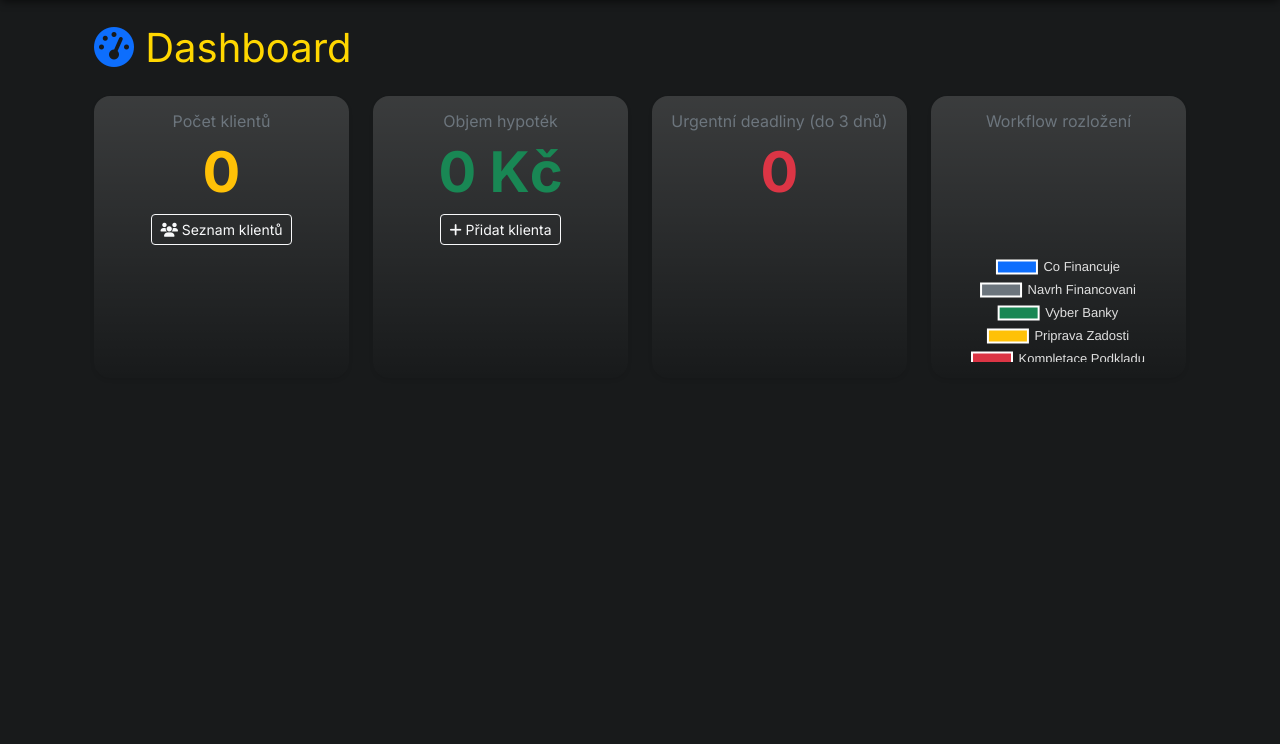
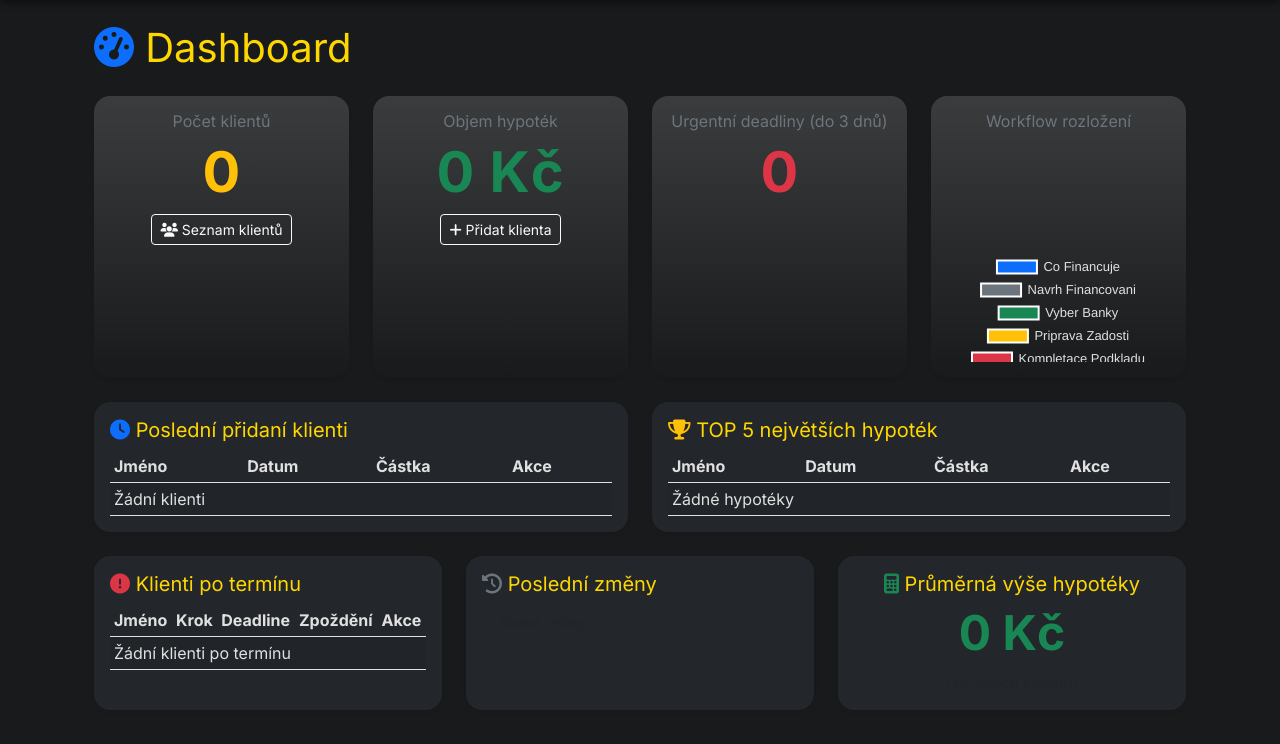
Before and after one commit to PatrikLuks/hypoteky_win, a Django app: page /dashboard/ in a window 1280 px wide. Shown: the part 56-800 px from the top of the page. Run offline with Django 4.2, Linux system fonts and the light colour scheme; data that the repository does not hold is empty.

Commit message:
Dashboard: nové statistiky, sekce a opravy zobrazení

```diff
--- a/klienti/templates/klienti/dashboard.html
+++ b/klienti/templates/klienti/dashboard.html
@@ -1,4 +1,5 @@
 {% extends 'base.html' %}
+{% load l10n %}
 {% block content %}
 <div class="container-fluid">
 <h1 class="mb-4"><i class="fa fa-tachometer-alt text-primary"></i> Dashboard</h1>
@@ -16,7 +17,9 @@
     <div class="card shadow-sm border-0 text-center h-100 bg-gradient" style="background:linear-gradient(135deg,#23272b 60%,#20c997 100%)">
       <div class="card-body">
         <h6 class="card-title text-secondary">Objem hypoték</h6>
-        <div class="display-4 fw-bold text-success">{{ objem_hypotek|floatformat:0 }} Kč</div>
+        <div class="display-4 fw-bold text-success" style="letter-spacing:1px;white-space:nowrap;">
+          {{ objem_hypotek|floatformat:0|localize }} Kč
+        </div>
         <a href="{% url 'klient_create' %}" class="btn btn-sm btn-outline-light mt-2"><i class="fa fa-plus"></i> Přidat klienta</a>
       </div>
     </div>
@@ -69,6 +72,133 @@
   </div>
 {% endif %}
 
+<div class="row mb-4 g-4">
+  <div class="col-lg-6">
+    <div class="card shadow-sm border-0 h-100">
+      <div class="card-body">
+        <h5 class="card-title"><i class="fa fa-clock text-primary"></i> Poslední přidaní klienti</h5>
+        <div class="table-responsive">
+          <table class="table table-sm table-striped align-middle mb-0">
+            <thead>
+              <tr>
+                <th>Jméno</th>
+                <th>Datum</th>
+                <th>Částka</th>
+                <th>Akce</th>
+              </tr>
+            </thead>
+            <tbody>
+              {% for klient in posledni_klienti %}
+              <tr>
+                <td>{{ klient.jmeno }}</td>
+                <td>{{ klient.datum|date:"d.m.Y" }}</td>
+                <td>{% if klient.navrh_financovani_castka %}{{ klient.navrh_financovani_castka|floatformat:0|localize }} Kč{% else %}-{% endif %}</td>
+                <td><a href="{% url 'klient_detail' klient.pk %}" class="btn btn-sm btn-outline-info"><i class="fa fa-eye"></i> Detail</a></td>
+              </tr>
+              {% empty %}
+              <tr><td colspan="4" class="text-muted">Žádní klienti</td></tr>
+              {% endfor %}
+            </tbody>
+          </table>
+        </div>
+      </div>
+    </div>
+  </div>
+  <div class="col-lg-6">
+    <div class="card shadow-sm border-0 h-100">
+      <div class="card-body">
+        <h5 class="card-title"><i class="fa fa-trophy text-warning"></i> TOP 5 největších hypoték</h5>
+        <div class="table-responsive">
+          <table class="table table-sm table-striped align-middle mb-0">
+            <thead>
+              <tr>
+                <th>Jméno</th>
+                <th>Datum</th>
+                <th>Částka</th>
+                <th>Akce</th>
+              </tr>
+            </thead>
+            <tbody>
+              {% for klient in top_hypoteky %}
+              <tr>
+                <td>{{ klient.jmeno }}</td>
+                <td>{{ klient.datum|date:"d.m.Y" }}</td>
+                <td>{% if klient.navrh_financovani_castka %}{{ klient.navrh_financovani_castka|floatformat:0|localize }} Kč{% else %}-{% endif %}</td>
+                <td><a href="{% url 'klient_detail' klient.pk %}" class="btn btn-sm btn-outline-info"><i class="fa fa-eye"></i> Detail</a></td>
+              </tr>
+              {% empty %}
+              <tr><td colspan="4" class="text-muted">Žádné hypotéky</td></tr>
+              {% endfor %}
+            </tbody>
+          </table>
+        </div>
+      </div>
+    </div>
+  </div>
+</div>
+
+<div class="row mb-4 g-4">
+  <div class="col-lg-4">
+    <div class="card shadow-sm border-0 h-100">
+      <div class="card-body">
+        <h5 class="card-title"><i class="fa fa-exclamation-circle text-danger"></i> Klienti po termínu</h5>
+        <div class="table-responsive">
+          <table class="table table-sm table-striped align-middle mb-0">
+            <thead>
+              <tr>
+                <th>Jméno</th>
+                <th>Krok</th>
+                <th>Deadline</th>
+                <th>Zpoždění</th>
+                <th>Akce</th>
+              </tr>
+            </thead>
+            <tbody>
+              {% for item in klienti_po_termínu|slice:':5' %}
+              <tr>
+                <td>{{ item.klient.jmeno }}</td>
+                <td><span class="badge bg-dark">{{ item.krok|cut:'deadline_'|title }}</span></td>
+                <td>{{ item.deadline|date:"d.m.Y" }}</td>
+                <td><span class="text-danger fw-bold">{{ item.days_left|floatformat:0|cut:"-" }} dní</span></td>
+                <td><a href="{% url 'klient_detail' item.klient.pk %}" class="btn btn-sm btn-outline-info"><i class="fa fa-eye"></i> Detail</a></td>
+              </tr>
+              {% empty %}
+              <tr><td colspan="5" class="text-muted">Žádní klienti po termínu</td></tr>
+              {% endfor %}
+            </tbody>
+          </table>
+        </div>
+      </div>
+    </div>
+  </div>
+  <div class="col-lg-4">
+    <div class="card shadow-sm border-0 h-100">
+      <div class="card-body">
+        <h5 class="card-title"><i class="fa fa-history text-secondary"></i> Poslední změny</h5>
+        <ul class="list-group list-group-flush small">
+          {% for z in posledni_zmeny %}
+          <li class="list-group-item d-flex justify-content-between align-items-center">
+            <span><b>{{ z.klient.jmeno }}</b>: {{ z.popis|truncatechars:40 }}</span>
+            <span class="text-muted">{{ z.created|date:"d.m.Y H:i" }}</span>
+          </li>
+          {% empty %}
+          <li class="list-group-item text-muted">Žádné změny</li>
+          {% endfor %}
+        </ul>
+      </div>
+    </div>
+  </div>
+  <div class="col-lg-4">
+    <div class="card shadow-sm border-0 h-100">
+      <div class="card-body text-center">
+        <h5 class="card-title"><i class="fa fa-calculator text-success"></i> Průměrná výše hypotéky</h5>
+        <div class="display-5 fw-bold text-success mb-2">{{ prumerna_hypoteka|floatformat:0|localize }} Kč</div>
+        <div class="text-muted">(ze všech klientů)</div>
+      </div>
+    </div>
+  </div>
+</div>
+
 <script src="https://cdn.jsdelivr.net/npm/chart.js"></script>
 <script>
 const workflowLabels = {{ workflow_labels|safe }};
--- a/klienti/views.py
+++ b/klienti/views.py
@@ -292,7 +292,7 @@ def klient_detail(request, pk):
                 'blizi_se' if klient.deadline_podani_zadosti and klient.splneno_podani_zadosti is None and (klient.deadline_podani_zadosti - today).days <= 3 and (klient.deadline_podani_zadosti - today).days >= 0 else
                 'ok'
             ),
-            'poznamky': [p for p in poznamky if getattr(p, 'krok', None) == 'podani_zadosti'] if poznamky and hasattr(poznamky[0], 'krok') else []
+            'poznamky': [p for p in poznamky if getattr(p, 'krok', None) == 'podani_zadadosti'] if poznamky and hasattr(poznamky[0], 'krok') else []
         },
         {
             'pole': 'odhad',
@@ -437,7 +437,7 @@ def home(request):
             stav = int(stav)
             workflow_labels = [
                 'co_financuje', 'navrh_financovani', 'vyber_banky', 'priprava_zadosti',
-                'kompletace_podkladu', 'podani_zadosti', 'odhad', 'schvalovani',
+                'kompletace_podkladu', 'podani_zadadosti', 'odhad', 'schvalovani',
                 'priprava_uverove_dokumentace', 'podpis_uverove_dokumentace',
                 'priprava_cerpani', 'cerpani', 'zahajeni_splaceni', 'podminky_pro_splaceni',
             ]
@@ -556,6 +556,7 @@ def dashboard(request):
     objem_hypotek = sum([k.navrh_financovani_castka or 0 for k in klienti])
     urgent_deadlines = []
     today = date.today()
+    klienti_po_termínu = []
     for k in klienti:
         for field in [
             'deadline_co_financuje', 'deadline_navrh_financovani', 'deadline_vyber_banky',
@@ -565,8 +566,11 @@ def dashboard(request):
             'deadline_zahajeni_splaceni', 'deadline_podminky_pro_splaceni']:
             deadline = getattr(k, field)
             splneno = getattr(k, field.replace('deadline_', 'splneno_'), None)
-            if deadline and not splneno and (deadline - today).days <= 3 and (deadline - today).days >= 0:
-                urgent_deadlines.append({'klient': k, 'krok': field, 'deadline': deadline, 'days_left': (deadline-today).days})
+            if deadline and not splneno:
+                if (deadline - today).days < 0:
+                    klienti_po_termínu.append({'klient': k, 'krok': field, 'deadline': deadline, 'days_left': (deadline-today).days})
+                elif (deadline - today).days <= 3 and (deadline - today).days >= 0:
+                    urgent_deadlines.append({'klient': k, 'krok': field, 'deadline': deadline, 'days_left': (deadline-today).days})
     # Workflow rozložení
     workflow_labels = [
         'co_financuje', 'navrh_financovani', 'vyber_banky', 'priprava_zadosti',
@@ -584,12 +588,24 @@ def dashboard(request):
         else:
             stav = 14
         workflow_counts[stav] += 1
+    posledni_klienti = klienti.order_by('-datum')[:5]
+    top_hypoteky = klienti.order_by('-navrh_financovani_castka')[:5]
+    # Log posledních změn
+    from .models import Zmena
+    posledni_zmeny = Zmena.objects.select_related('klient').order_by('-created')[:5]
+    # Průměrná výše hypotéky
+    prumerna_hypoteka = objem_hypotek / pocet_klientu if pocet_klientu else 0
     return render(request, 'klienti/dashboard.html', {
         'pocet_klientu': pocet_klientu,
         'objem_hypotek': objem_hypotek,
         'urgent_deadlines': urgent_deadlines,
         'workflow_labels': workflow_labels,
         'workflow_counts': workflow_counts,
+        'posledni_klienti': posledni_klienti,
+        'top_hypoteky': top_hypoteky,
+        'klienti_po_termínu': klienti_po_termínu,
+        'posledni_zmeny': posledni_zmeny,
+        'prumerna_hypoteka': prumerna_hypoteka,
     })
 
 def smazat_poznamku(request, klient_id, poznamka_id):
```
